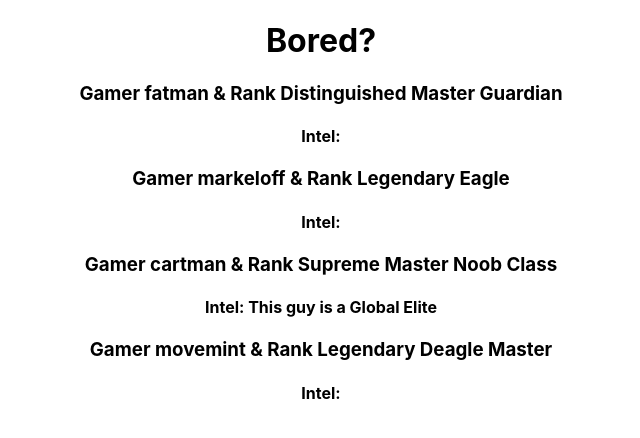
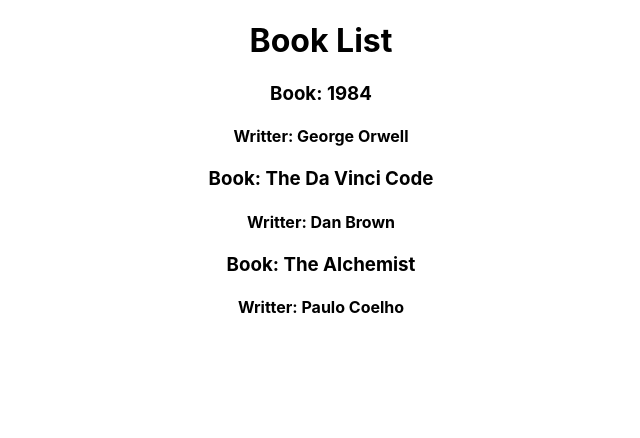
Before and after one commit to ahmedisshere/rantpack, a React (Create React App) app: page / in a window 1280 px wide. Shown: the top 438 px of the page, without its empty margins (319-959 px from the left). Built offline with nearby package versions, Linux system fonts and the light colour scheme.

Commit message:
book list

```diff
--- a/src/App.js
+++ b/src/App.js
@@ -1,6 +1,6 @@
 import React, { Component } from 'react';
 import './App.css';
-import Person from './components/Person';
+import Book from './components/Book';
 
 
 // functional component ->>
@@ -19,19 +19,20 @@
 // Class component -->>
 
 class App extends Component {
+
   render() {
     return (
 
       <div className="App">
-         <h1> Bored? </h1>
-         <Person gamer="fatman" rank="Distinguished Master Guardian"/>
-         <Person gamer="markeloff" rank="Legendary Eagle"/>
-         <Person gamer="cartman" rank="Supreme Master Noob Class">This guy is a Global Elite</Person>
-         <Person gamer="movemint" rank="Legendary Deagle Master"/>
+        <h1> Book List </h1>
+        <Book bookName="1984" writer="George Orwell" />
+        <Book bookName="The Da Vinci Code" writer="Dan Brown" />
+        <Book bookName="The Alchemist" writer="Paulo Coelho" />
       </div>
 
     );
   }
 }
+// State -> state a components own information,state is generally declared on class component
 
 export default App;
--- /dev/null
+++ b/src/components/Book.js
@@ -0,0 +1,13 @@
+import React from "react";
+
+const Book = props => {
+
+    return (
+        <div>
+            <h3>Book: {props.bookName} </h3>
+            <h4>Writter: {props.writer}</h4>
+        </div>
+    );
+}
+
+export default Book;
```
